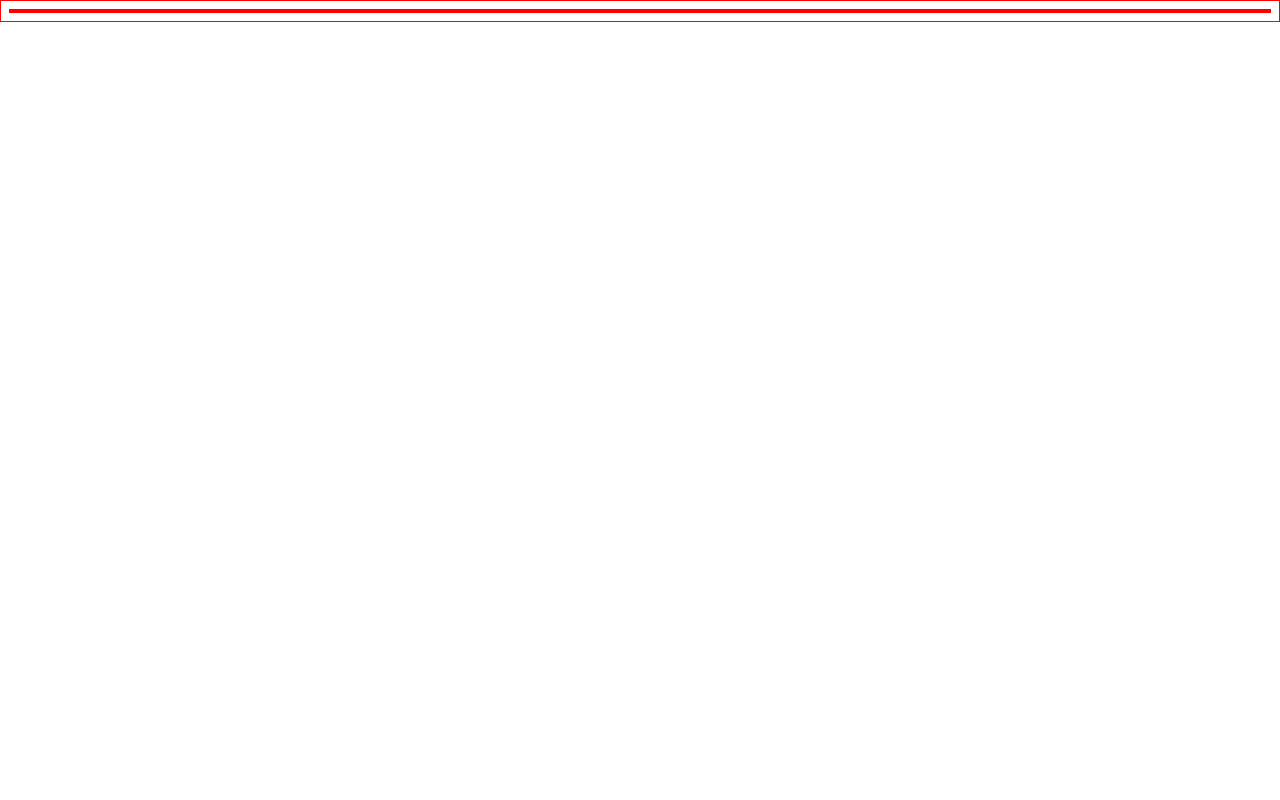
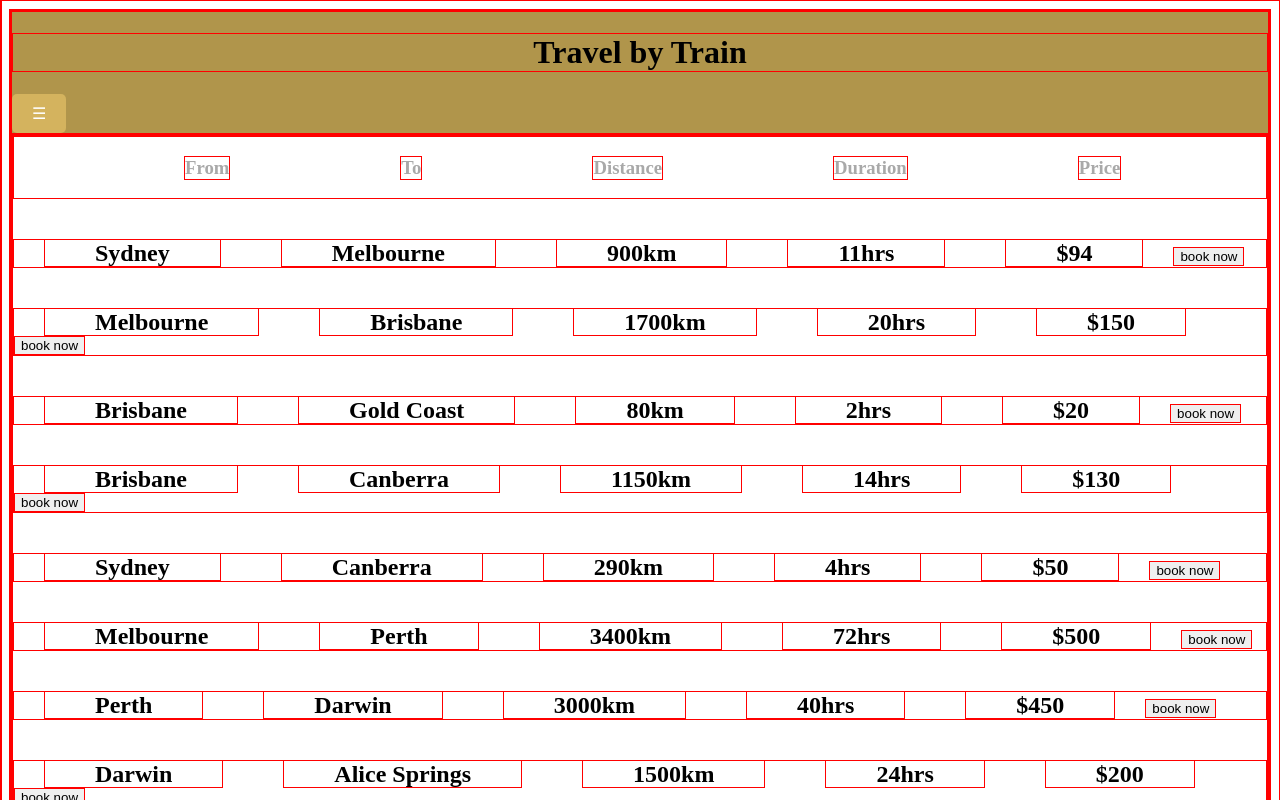
Before and after one commit to DGNick89/TravelbyTrain_Project, a React (Vite) app: page /trainroutes in a window 1280 px wide. Before the commit this address had no page. Shown: the top 800 px of the page. Built offline with nearby package versions, Linux system fonts and the light colour scheme.

Commit message:
css updated

```diff
--- a/src/App.css
+++ b/src/App.css
@@ -1,3 +1,70 @@
 * {
     border: 1px solid red;
 }
+
+header {
+    background-color: #b0954b;
+}
+
+.sidenav {
+    height: 100%;
+    width: 25%;
+    position: fixed;
+    z-index: 1;
+    top: 0;
+    left: 0;
+    background-color:#d4b35e;
+    transition: .5s ease;
+    overflow-x: hidden;
+    padding-top: 20px;
+    display: flex;
+    flex-direction: column;
+    align-items: center;
+}
+
+.sidenav a {
+    margin-top: 20px;
+    font-size: 25px;
+    color: white;
+}
+
+.sidenav a:hover {
+  color: black;
+}
+
+.open-btn {
+    background-color: #d4b35e;
+    color: #ffffff;
+    border: none;
+    padding: 10px 20px;
+    cursor: pointer;
+    font-size: 16px;
+    border-radius: 5px;
+    transition: background-color 0.3s;
+  }
+
+  .open-btn:hover {
+    background-color: #b0954b;
+  }
+
+
+  .close-btn {
+    background-color: #d4b35e;
+    color: #ffffff;
+    border: none;
+    padding: 10px 15px;
+    cursor: pointer;
+    font-size: 14px;
+    border-radius: 5px;
+    margin-top: 10px;
+    align-self: flex-end;
+    transition: background-color 0.3s;
+  }
+
+  .close-btn:hover {
+    background-color: #b0954b;
+  }
+
+  footer {
+    height: 50px;
+  }
--- a/src/App.jsx
+++ b/src/App.jsx
@@ -5,6 +5,8 @@ import CheckOutPage from './components/CheckOutPage'
 import './App.css'
 import { useState } from "react"
 import {Link, Route, Routes} from 'react-router-dom'
+import SideNav from './components/SideNav'
+import TrainRoutes from './components/TrainRoutes'
 
 function App() {
 
@@ -19,18 +21,109 @@ function App() {
     {name:'Darwin', details:'Darwin is the capital of Australias Northern Territory and a former frontier outpost. Its also a gateway to massive Kakadu National Park. Its popular waterfront area has several beaches and green areas like Bicentennial Park.', pic:'https://northernterritoryresources.com.au/__data/assets/image/0004/1347745/Hero_Darwin-lighter.jpg'},
     {name:'Alice Springs', details:'Alice Springs is a remote town in Australia’s Northern Territory, halfway between Darwin and Adelaide, both 1,500km away. It’s a popular gateway for exploring the Red Centre, the countrys interior desert region.', pic:'https://www.journeybeyondrail.com.au/wp-content/uploads/2023/11/Alice-Springs-Town.jpg'}])
 
+    const [trainRoutes, setTrainRoutes] = useState([
+      {
+          from: 'Sydney',
+          to: 'Melbourne',
+          distance: '900km',
+          duration: '11hrs',
+          price: '$94'
+      },
+      {
+          from: 'Melbourne',
+          to: 'Brisbane',
+          distance: '1700km',
+          duration: '20hrs',
+          price: '$150',
+      },
+      {
+          from: 'Brisbane',
+          to: 'Gold Coast',
+          distance: '80km',
+          duration: '2hrs',
+          price: '$20',
+      },
+      {
+          from: 'Brisbane',
+          to: 'Canberra',
+          distance: '1150km',
+          duration: '14hrs',
+          price: '$130',
+      },
+      {
+          from: 'Sydney',
+          to: 'Canberra',
+          distance: '290km',
+          duration: '4hrs',
+          price: '$50',
+      },
+      {
+          from: 'Melbourne',
+          to: 'Perth',
+          distance: '3400km',
+          duration: '72hrs',
+          price: '$500',
+      },
+      {
+          from: 'Perth',
+          to: 'Darwin',
+          distance: '3000km',
+          duration: '40hrs',
+          price: '$450',
+      },
+      {
+          from: 'Darwin',
+          to: 'Alice Springs',
+          distance: '1500km',
+          duration: '24hrs',
+          price: '$200',
+      },
+      {
+          from: 'Alice Springs',
+          to: 'Sydney',
+          distance: '1600km',
+          duration: '18hrs',
+          price: '$220',
+      }
+  ])
+
+
+    const [wid, setWid] = useState('0%')
+
+    const openSidenav = ( ) => {
+      setWid('15%')
+    }
+
+    const closeSidenav = ( ) => {
+      setWid('0%')
+    }
+
 
 
 
   return (
     <>
+      <header style={{ marginLeft: wid, transition: 'margin-left 0.5s ease' }}>
+        <h1>Travel by Train</h1>
+        <button className='open-btn' onClick={openSidenav}>☰</button>
+      </header>
 
 
-    <Routes>
-      <Route path='/' element={<HomePage stations={stations}/>} />
-      <Route path='/booking' element={<BookingPage stations={stations} />} />
-      <Route path="/checkout" element={<CheckOutPage />} />
-    </Routes>
+        <SideNav width={wid} closeNav={closeSidenav}/>
+
+      <main style={{ marginLeft: wid, transition: 'margin-left 0.5s ease' }}>
+
+        <Routes>
+          <Route path='/trainroutes' element={<TrainRoutes trainRoutes={trainRoutes}/>} />
+          <Route path='/' element={<HomePage stations={stations}/>} />
+          <Route path='/booking' element={<BookingPage stations={stations} trainRoutes={trainRoutes} />} />
+          <Route path="/checkout" element={<CheckOutPage />} />
+        </Routes>
+
+      </main>
+      <footer>
+        <div className='footer'></div>
+      </footer>
     </>
   )
 }
--- a/src/components/Destinations.jsx
+++ b/src/components/Destinations.jsx
@@ -4,13 +4,9 @@ import BookingPage from "./BookingPage"
 import Slideshow from "./SlideShow"
 import {Link, Route, Routes} from 'react-router-dom'
 
-export default function Destinations({stations}, handleSelect) {
+export default function Destinations({stations}) {
 
-    const [selectedStations, setSelectedStations] = useState([])
 
-    function handleSelect(e) {
-        setSelectedStations(stations[e.target.value])
-    }
 
 
 
--- a/src/components/HomePage.css
+++ b/src/components/HomePage.css
@@ -1,34 +1,5 @@
-.wrapper {
-    display: grid;
-    grid-template-columns: 1fr 4fr;
-
-}
-
-.nav-bar a {
-    display: block;
-    width: 100%;
-    background-color: burlywood;
-    border: 1px solid rgb(240, 240, 208);
-}
-
-.nav-bar a:hover {
-    color: aqua;
-}
 
 .header {
     height: 50px;
     text-align: center;
 }
-
-.side-bar {
-    height: 50px;
-    grid-row-start: 1;
-    grid-row-end: 3;
-
-}
-
-.main-content {
-    height: 50px;
-    grid-column-start: -2;
-    grid-column-end: -1;
-}
--- a/src/components/HomePage.jsx
+++ b/src/components/HomePage.jsx
@@ -7,22 +7,10 @@ export default function HomePage({stations}) {
 
     return (
         <div className='wrapper'>
-            <nav className='nav-bar'>
-                <Link to='/'>Home</Link>
-                <Link to='/about'>About</Link>
-                <Link to='/contact'>Contact us</Link>
-                <Link to='/booking'>Book now</Link>
-            </nav>
-
-            <section className="header">
-                <header>
-                    <h1>Travel by Train</h1>
-                </header>
-            </section>
 
             <section className='main-content'>
                 <div>
-                    <h1>Destinations</h1>
+                    <h1>Our Destinations</h1>
                     <Destinations stations={stations}/>
                 </div>
             </section>
--- /dev/null
+++ b/src/components/SideNav.jsx
@@ -0,0 +1,15 @@
+import '../App.css'
+
+const SideNav = (props) => {
+
+    return (
+        <div style={{width: props.width}} className='sidenav'>
+            <button className='close-btn' onClick={props.closeNav}>X</button>
+            <a href='/'>Home</a>
+            <a href='/about'>About</a>
+            <a href='/trainroutes'>Train Routes</a>
+            <a href='/booking'>Book Now</a>
+        </div>
+        );
+};
+export default SideNav;
--- a/src/components/SlideShow.css
+++ b/src/components/SlideShow.css
@@ -7,17 +7,39 @@
     overflow: hidden;
 }
 
+.slideshow-container {
+    position: absolute;
+    width: 100%;
+    height: 100%;
+    top: 0;
+    left: 0;
+    opacity: 0;
+    transition: opacity 1s ease-in-out;
+}
+
+.slideshow-container.show {
+    opacity: 1;
+}
+
 .slideshow-image {
     width: 100%;
-    max-height: 500px;
+    height: 100%;
     object-fit: cover;
-    opacity: 0;
+}
+
+.slideshow-overlay {
     position: absolute;
     top: 0;
     left: 0;
-    transition: opacity 1s ease-in-out;
+    width: 100%;
+    background-color: rgba(0, 0, 0, 0.5);
+    color: white;
+    padding: 10px;
+    box-sizing: border-box;
 }
 
-.slideshow-image.show {
-    opacity: 1;
+.slideshow-title {
+    margin: 0;
+    text-align: center;
+    font-size: 24px;
 }
--- a/src/components/SlideShow.jsx
+++ b/src/components/SlideShow.jsx
@@ -17,14 +17,25 @@ export default function Slideshow({ stations }) {
     return (
         <div className="slideshow">
             {stations.map((station, index) => (
+                <div
+                key={index}
+                className={`slideshow-container ${index === currentIndex ? 'show' : ''}`}
+                >
                 <img
                     key={index}
                     className={`slideshow-image ${index === currentIndex ? 'show' : ''}`}
                     src={station.pic}
+                    alt={station.name}
 
                 />
+
+            {index === currentIndex && (
+                        <div className="slideshow-overlay">
+                            <h2 className="slideshow-title">{station.name}</h2>
+                        </div>
+                    )}
+                    </div>
             ))}
-            {/* <h2>{stations[currentIndex].name}</h2> */}
         </div>
     )
 }
--- /dev/null
+++ b/src/components/TrainRoutes.css
@@ -0,0 +1,24 @@
+.routes {
+   display: flex;
+   flex-wrap: nowrap;
+   flex-direction: column;
+   align-items:stretch;
+   gap: 40px;
+
+}
+
+.routes h2 {
+    margin: 0 30px;
+    padding: 0 50px;
+}
+
+.routes-header {
+    display: flex;
+    justify-content: flex-start;
+    gap: 50px;
+    padding-left: 50px;
+    color: darkgrey;
+}
+.routes-header h3 {
+    margin-left: 120px;
+}
--- /dev/null
+++ b/src/components/TrainRoutes.jsx
@@ -0,0 +1,26 @@
+import './TrainRoutes.css'
+
+export default function TrainRoutes({trainRoutes}) {
+    return (
+        <div className="routes">
+            <div className='routes-header'>
+                <h3>From</h3>
+                <h3>To</h3>
+                <h3>Distance</h3>
+                <h3>Duration</h3>
+                <h3>Price</h3>
+            </div>
+            {trainRoutes.map((routes, idx) => (
+                <div key={idx}>
+                    <h2>{routes.from}</h2>
+                    <h2>{routes.to}</h2>
+                    <h2>{routes.distance}</h2>
+                    <h2>{routes.duration}</h2>
+                    <h2>{routes.price}</h2>
+                    <button>book now</button>
+                </div>
+            ))}
+
+        </div>
+    )
+}
```
Also changed, not shown: src/components/BookingPage.jsx (+2 -66 lines), src/components/BookingPage.css (line endings or trailing spaces).
